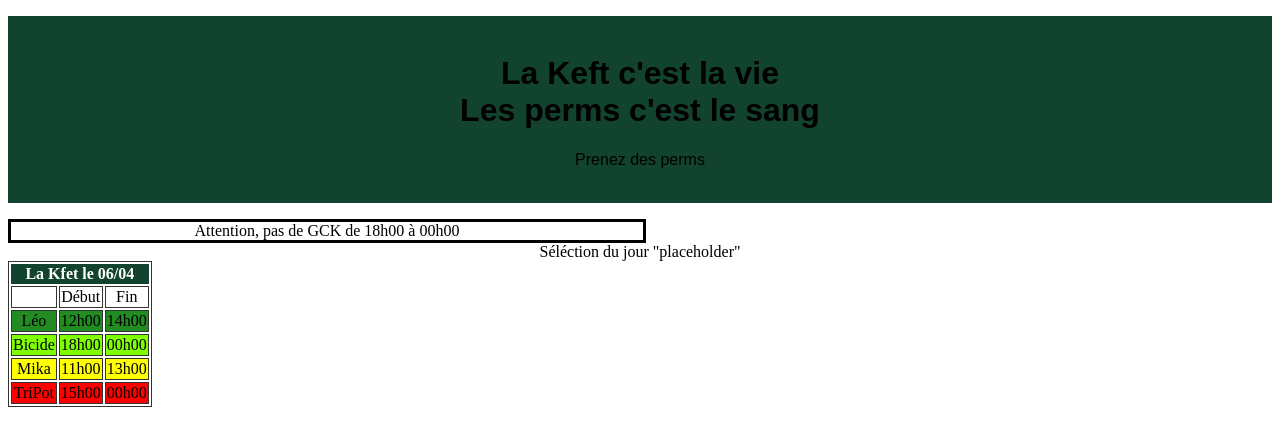
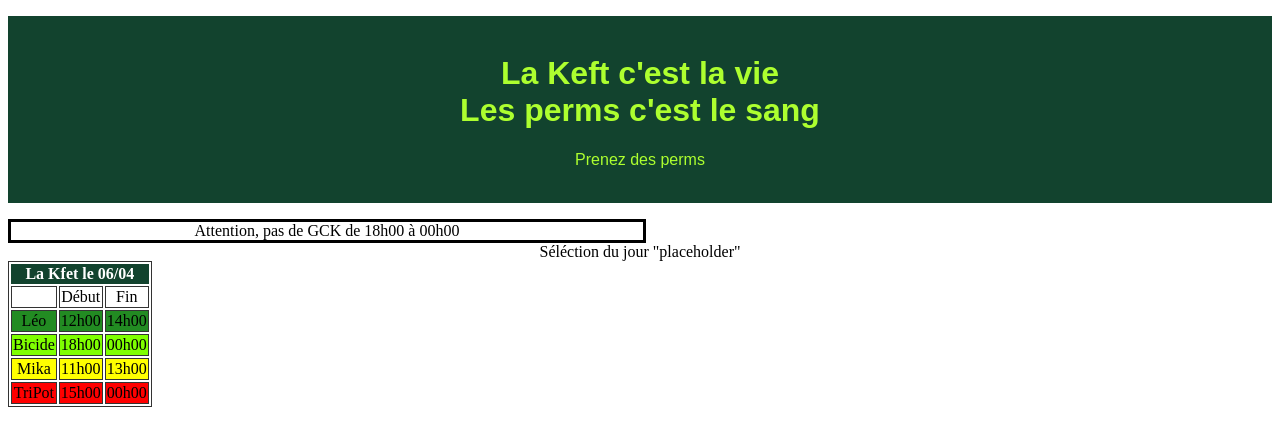
Before and after one commit to EmileClement/Perm_Kfet, a PHP site: page /test.html in a window 1280 px wide. Shown: the top 443 px of the page. Run offline with PHP 8.4, Linux system fonts and the light colour scheme.

Commit message:
Update ReadMe.md

```diff
--- a/style.css
+++ b/style.css
@@ -6,6 +6,7 @@ header {
     text-align: center;
     font-family: arial, serif;
     background-color: var(--color-BDE);
+    color: greenyellow
 }
 
 .imageflottante
@@ -16,6 +17,7 @@ header {
 table{
     text-align: center;
 }
+
 table,
 td {
     border: 1px solid #333;
```
Also changed, not shown: README.md.
